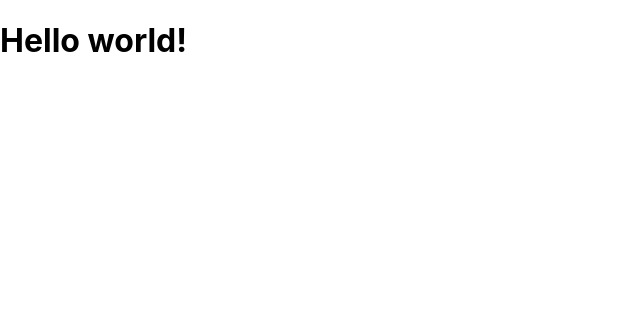
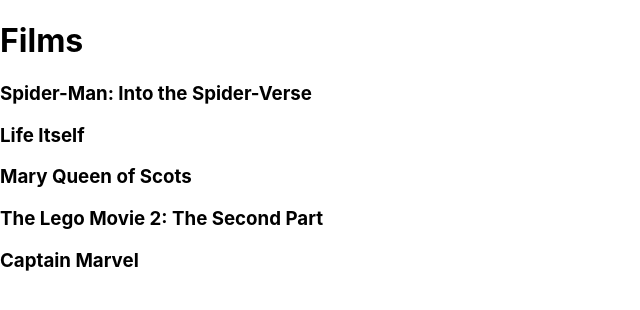
Before and after one commit to Jennycbx/Films_hwk, a React (Create React App) app: page / in a window 1280 px wide. Shown: the top 310 px of the page, without its empty margins (0-640 px from the left). Built offline with nearby package versions, Linux system fonts and the light colour scheme.

Commit message:
Created FIlmBox

```diff
--- a/src/App.js
+++ b/src/App.js
@@ -1,8 +1,9 @@
 import './App.css';
+import FilmBox from './Containers/FilmBox';
 
 function App() {
   return (
-    <h1>Hello world!</h1>
+    <FilmBox/>
   );
 }
 
--- a/src/Components/Film.js
+++ b/src/Components/Film.js
@@ -1,9 +1,9 @@
-const Film = ({title}) => {
+const Film = ({title, url}) => {
 
     return (
         <>
             <h3>{title}</h3>
-            <href>{url}</href>
+            <p>{url}</p>
         </>
     )
 }
--- a/src/Components/FilmList.js
+++ b/src/Components/FilmList.js
@@ -3,7 +3,7 @@
 const FilmList = ({films}) => {
 
     const filmNodes = films.map((film) => {
-        return <Film url={film.url} key={film.id}>{film.title}</Film>
+        return <Film title={film.title} src={film.url} key={film.id}></Film>
     })
 
     return (
@@ -12,3 +12,5 @@
         </>
     )
 }
+
+export default FilmList;
--- a/src/Containers/FilmBox.js
+++ b/src/Containers/FilmBox.js
@@ -0,0 +1,45 @@
+import {useState} from 'react';
+import FilmList from '../Components/FilmList';
+
+const FilmBox = () => {
+
+    const [films, setFilms] = useState(
+
+        [
+            {
+              id: 1,
+              title: "Spider-Man: Into the Spider-Verse",
+              url: "https://www.imdb.com/title/tt4633694/?ref_=rlm"
+            },
+            {
+              id: 2,
+              title: "Life Itself",
+              url: "https://www.imdb.com/title/tt5989218/?ref_=rlm"
+            },
+            {
+              id: 3,
+              title: "Mary Queen of Scots",
+              url: "https://www.imdb.com/title/tt2328900/?ref_=rlm"
+            },
+            {
+              id: 4,
+              title: "The Lego Movie 2: The Second Part",
+              url: "https://www.imdb.com/title/tt3513498/?ref_=rlm"
+            },
+            {
+              id: 5,
+              title: "Captain Marvel",
+              url: "https://www.imdb.com/title/tt4154664/?ref_=rlm"
+            }
+          ]
+    )
+
+    return (
+        <>
+            <h1>Films</h1>
+            <FilmList films={films}/>
+        </>
+    )
+}
+
+export default FilmBox;
```
